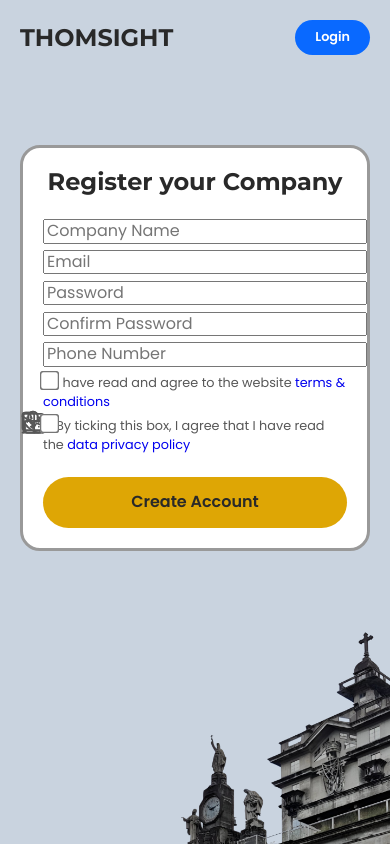
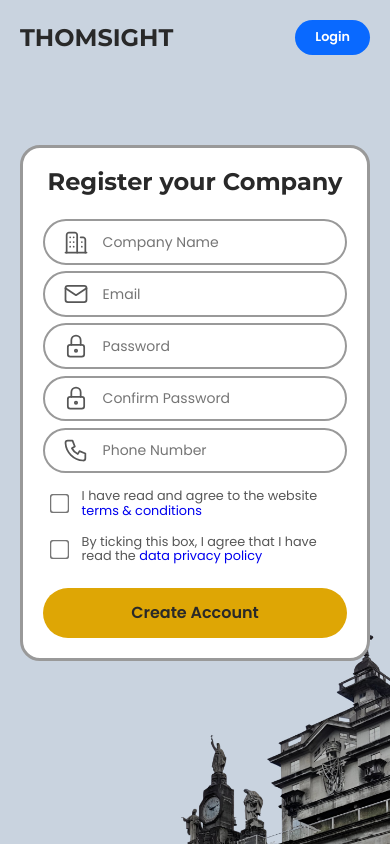
Before and after one commit to kigos21/thomsight-frontend, a React (Vite) app: page /register/company in a window 390 px wide. Built offline with nearby package versions, Linux system fonts and the light colour scheme.

Commit message:
refactored and fixed tokenPage responsiveness

```diff
--- a/src/components/ui/Button.module.scss
+++ b/src/components/ui/Button.module.scss
@@ -8,6 +8,8 @@
   transition-property: all;
   transition-timing-function: cubic-bezier(0.4, 0, 0.2, 1);
   transition-duration: 150ms;
+
+  min-width: fit-content;
 }
 
 .primary {
--- a/src/index.css
+++ b/src/index.css
@@ -137,13 +137,7 @@ input[type="reset"] {
   outline: inherit;
 }
 
-button:focus-visible,
-input[type="submit"]:focus-visible,
-input[type="reset"]:focus-visible,
-input[type="text"]:focus-visible,
-input[type="email"]:focus-visible,
-input[type="password"]:focus-visible,
-input[type="tel"]:focus-visible {
+*:focus-visible {
   outline: 3px solid var(--blue-4);
   outline-offset: 1px;
 }
--- a/src/pages/auth/CompanyRegisterPage.module.scss
+++ b/src/pages/auth/CompanyRegisterPage.module.scss
@@ -17,33 +17,12 @@
   gap: 0.6rem;
 }
 
-.formGroup {
-  position: relative;
-}
-
 .icon {
   position: absolute;
   top: 50%;
   left: 1.8rem;
 
   transform: translate(0%, -50%);
-}
-
-.textField {
-  width: 100%;
-  padding: 1.2rem 4.4rem;
-  border-radius: 999px;
-
-  border: 2px solid var(--muted-black);
-  color: var(--black);
-}
-
-.checkGroup {
-  display: flex;
-  align-items: center;
-  gap: 1rem;
-
-  padding: 0.6rem 0 0 0.6rem;
 }
 
 .button {
@@ -55,10 +34,6 @@
 }
 
 @media screen and (max-width: 768px) {
-  .textField {
-    padding: 1rem 4rem;
-  }
-
   .form {
     gap: 0.5rem;
   }
@@ -83,11 +58,6 @@
     gap: 0.4rem;
   }
 
-  .textField {
-    padding: 0.8rem 1.2rem 0.8rem 3.6rem;
-    font-size: 0.875rem;
-  }
-
   .icon {
     left: 1.2rem;
     aspect-ratio: 1/1;
--- a/src/pages/auth/CompanyRegisterPage.tsx
+++ b/src/pages/auth/CompanyRegisterPage.tsx
@@ -1,6 +1,8 @@
 import PaddedContainer from "../../components/layout/PaddedContainer";
 import AuthContentContainer from "../../components/ui/auth/AuthContentContainer";
 import Button from "../../components/ui/Button";
+import FormField from "../../components/form/FormField";
+import CheckboxWithLabel from "../../components/form/CheckboxWIthLabel";
 
 import {
   IconLock,
@@ -9,8 +11,7 @@ import {
   IconBuildings,
 } from "@tabler/icons-react";
 
-import styles from "./AlumniRegisterPage.module.scss";
-import { Link } from "react-router-dom";
+import styles from "./CompanyRegisterPage.module.scss";
 
 export default function CompanyRegisterPage() {
   return (
@@ -20,65 +21,77 @@ export default function CompanyRegisterPage() {
           <h1>Register your Company</h1>
           <div className={styles.formContainer}>
             <form className={styles.form}>
-              <div className={styles.formGroup}>
-                <IconBuildings size={35} stroke={1.5} className={styles.icon} />
-                <input
+              {/* Company Name Field */}
+              <FormField
+                icon={
+                  <IconBuildings
+                    size={35}
+                    stroke={1.5}
+                    className={styles.icon}
+                  />
+                }
                 type="text"
                 placeholder="Company Name"
                 required
-                  className={styles.textField}
               />
-              </div>
-              <div className={styles.formGroup}>
+
+              {/* Email Field */}
+              <FormField
+                icon={
                   <IconMail size={35} stroke={1.5} className={styles.icon} />
-                <input
+                }
                 type="email"
                 placeholder="Email"
                 required
-                  className={styles.textField}
               />
-              </div>
-              <div className={styles.formGroup}>
+
+              {/* Password Field */}
+              <FormField
+                icon={
                   <IconLock size={35} stroke={1.5} className={styles.icon} />
-                <input
+                }
                 type="password"
                 placeholder="Password"
                 required
-                  className={styles.textField}
               />
-              </div>
-              <div className={styles.formGroup}>
+
+              {/* Confirm Password Field */}
+              <FormField
+                icon={
                   <IconLock size={35} stroke={1.5} className={styles.icon} />
-                <input
+                }
                 type="password"
                 placeholder="Confirm Password"
                 required
-                  className={styles.textField}
               />
-              </div>
-              <div className={styles.formGroup}>
+
+              {/* Phone Number Field */}
+              <FormField
+                icon={
                   <IconPhone size={35} stroke={1.5} className={styles.icon} />
-                <input
+                }
                 type="tel"
                 placeholder="Phone Number"
                 required
-                  className={styles.textField}
               />
-              </div>
-              <div className={styles.checkGroup}>
-                <input type="checkbox" id="terms" />
-                <label htmlFor="terms">
-                  I have read and agree to the website{" "}
-                  <Link to={"#"}>terms & conditions</Link>
-                </label>
-              </div>
-              <div className={styles.checkGroup}>
-                <input type="checkbox" id="privacy" />
-                <label htmlFor="privacy">
-                  By ticking this box, I agree that I have read the{" "}
-                  <Link to={"#"}>data privacy policy</Link>
-                </label>
-              </div>
+
+              {/* Terms and Conditions Checkbox */}
+              <CheckboxWithLabel
+                id="terms"
+                label="I have read and agree to the website"
+                linkText="terms & conditions"
+                linkHref="#"
+                required={true}
+              />
+
+              {/* Data Privacy Policy Checkbox */}
+              <CheckboxWithLabel
+                id="privacy"
+                label="By ticking this box, I agree that I have read the"
+                linkText="data privacy policy"
+                linkHref="#"
+                required={true}
+              />
             </form>
             <Button
               color="primary"
--- a/src/pages/auth/CompanyTokenPage.module.scss
+++ b/src/pages/auth/CompanyTokenPage.module.scss
@@ -8,28 +8,11 @@
   max-width: 800px;
   width: 100%;
   display: flex;
-  align-items: center;
+  gap: 1rem;
   margin-top: 2.5rem;
 }
 
 .form {
-  display: flex;
-  flex-direction: column;
-  gap: 0.6rem;
-  width: 80%;
-
-  //para wala yung button sa form na for numbers up and down
-  input[type="number"] {
-    &::-webkit-inner-spin-button,
-    &::-webkit-outer-spin-button {
-      -webkit-appearance: none;
-      margin: 0;
-    }
-  }
-}
-
-.formGroup {
-  position: relative;
   width: 100%;
 }
 
@@ -41,32 +24,12 @@
   transform: translate(0%, -50%);
 }
 
-.textField {
-  width: 100%;
-  padding: 1.2rem 4.4rem;
-  border-radius: 999px;
-
-  border: 2px solid var(--muted-black);
-  color: var(--black);
-}
-
 .button {
-  width: 20%;
   padding: 1.2rem 2.4rem;
   font-size: 1.2rem;
-  margin-top: 0;
-  margin-left: 1rem;
 }
 
 @media screen and (max-width: 768px) {
-  .textField {
-    padding: 1rem 4rem;
-  }
-
-  .form {
-    gap: 0.5rem;
-  }
-
   .icon {
     left: 1.4rem;
   }
@@ -78,18 +41,12 @@
 }
 
 @media screen and (max-width: 480px) {
-  .formContainer,
-  .button {
+  .formContainer {
     margin-top: 1.5rem;
   }
 
-  .form {
-    gap: 0.4rem;
-  }
-
-  .textField {
-    padding: 0.8rem 1.2rem 0.8rem 3.6rem;
-    font-size: 0.875rem;
+  .formContainer {
+    flex-direction: column;
   }
 
   .icon {
--- a/src/pages/auth/CompanyTokenPage.tsx
+++ b/src/pages/auth/CompanyTokenPage.tsx
@@ -1,5 +1,6 @@
 import PaddedContainer from "../../components/layout/PaddedContainer";
 import Button from "../../components/ui/Button";
+import FormField from "../../components/form/FormField";
 import { IconKey } from "@tabler/icons-react";
 
 import styles from "./CompanyTokenPage.module.scss";
@@ -11,15 +12,12 @@ export default function CompanyTokenPage() {
         <h1>Password Recovery</h1>
         <div className={styles.formContainer}>
           <form className={styles.form}>
-            <div className={styles.formGroup}>
-              <IconKey size={35} stroke={1.5} className={styles.icon} />
-              <input
-                type="number"
-                placeholder="Enter Token"
-                required
-                className={styles.textField}
-              />
-            </div>
+            <FormField
+              icon={<IconKey size={35} stroke={1.5} className={styles.icon} />}
+              type={"number"}
+              placeholder={"Enter Token"}
+              required={true}
+            />
           </form>
           <Button
             color="primary"
--- a/src/pages/auth/ForgotPasswordChangePassword.module.scss
+++ b/src/pages/auth/ForgotPasswordChangePassword.module.scss
@@ -17,25 +17,12 @@
   gap: 0.6rem;
 }
 
-.formGroup {
-  position: relative;
-}
-
 .icon {
   position: absolute;
   top: 50%;
   left: 1.8rem;
 
   transform: translate(0%, -50%);
-}
-
-.textField {
-  width: 100%;
-  padding: 1.2rem 4.4rem;
-  border-radius: 999px;
-
-  border: 2px solid var(--muted-black);
-  color: var(--black);
 }
 
 .button {
@@ -47,10 +34,6 @@
 }
 
 @media screen and (max-width: 768px) {
-  .textField {
-    padding: 1rem 4rem;
-  }
-
   .form {
     gap: 0.5rem;
   }
@@ -75,11 +58,6 @@
     gap: 0.4rem;
   }
 
-  .textField {
-    padding: 0.8rem 1.2rem 0.8rem 3.6rem;
-    font-size: 0.875rem;
-  }
-
   .icon {
     left: 1.2rem;
     aspect-ratio: 1/1;
--- a/src/pages/auth/ForgotPasswordEmail.module.scss
+++ b/src/pages/auth/ForgotPasswordEmail.module.scss
@@ -17,25 +17,12 @@
   gap: 0.6rem;
 }
 
-.formGroup {
-  position: relative;
-}
-
 .icon {
   position: absolute;
   top: 50%;
   left: 1.8rem;
 
   transform: translate(0%, -50%);
-}
-
-.textField {
-  width: 100%;
-  padding: 1.2rem 4.4rem;
-  border-radius: 999px;
-
-  border: 2px solid var(--muted-black);
-  color: var(--black);
 }
 
 .button {
@@ -47,10 +34,6 @@
 }
 
 @media screen and (max-width: 768px) {
-  .textField {
-    padding: 1rem 4rem;
-  }
-
   .form {
     gap: 0.5rem;
   }
@@ -75,11 +58,6 @@
     gap: 0.4rem;
   }
 
-  .textField {
-    padding: 0.8rem 1.2rem 0.8rem 3.6rem;
-    font-size: 0.875rem;
-  }
-
   .icon {
     left: 1.2rem;
     aspect-ratio: 1/1;
--- a/src/pages/auth/ForgotPasswordEmail.tsx
+++ b/src/pages/auth/ForgotPasswordEmail.tsx
@@ -1,6 +1,7 @@
 import PaddedContainer from "../../components/layout/PaddedContainer";
 import AuthContentContainer from "../../components/ui/auth/AuthContentContainer";
 import Button from "../../components/ui/Button";
+import FormField from "../../components/form/FormField";
 import { IconMail } from "@tabler/icons-react";
 
 import styles from "./ForgotPasswordEmail.module.scss";
@@ -13,15 +14,14 @@ export default function ForgotPasswordEmail() {
           <h1>Password Recovery</h1>
           <div className={styles.formContainer}>
             <form className={styles.form}>
-              <div className={styles.formGroup}>
-                <IconMail size={35} stroke={1.5} className={styles.icon} />
-                <input
-                  type="email"
-                  placeholder="Email"
-                  required
-                  className={styles.textField}
-                />
-              </div>
+              <FormField
+                icon={
+                  <IconMail size={35} stroke={1.5} className={styles.icon} />
+                }
+                type={"email"}
+                placeholder={"Email"}
+                required={true}
+              />
             </form>
             <Button
               color="primary"
--- a/src/types/props.ts
+++ b/src/types/props.ts
@@ -27,7 +27,7 @@ export type PaddedContainerProps = {
 
 export type FormFieldProps = {
   icon: JSX.Element;
-  type: string;
+  type: React.HTMLInputTypeAttribute;
   placeholder: string;
   required: true | false;
   extraProps?: React.InputHTMLAttributes<HTMLInputElement>;
```
Also changed, not shown: src/main.tsx (+21 -10 lines), src/pages/auth/ForgotPasswordChangePassword.tsx (+11 -8 lines). Lines whose indentation alone changed are shown as unchanged.
